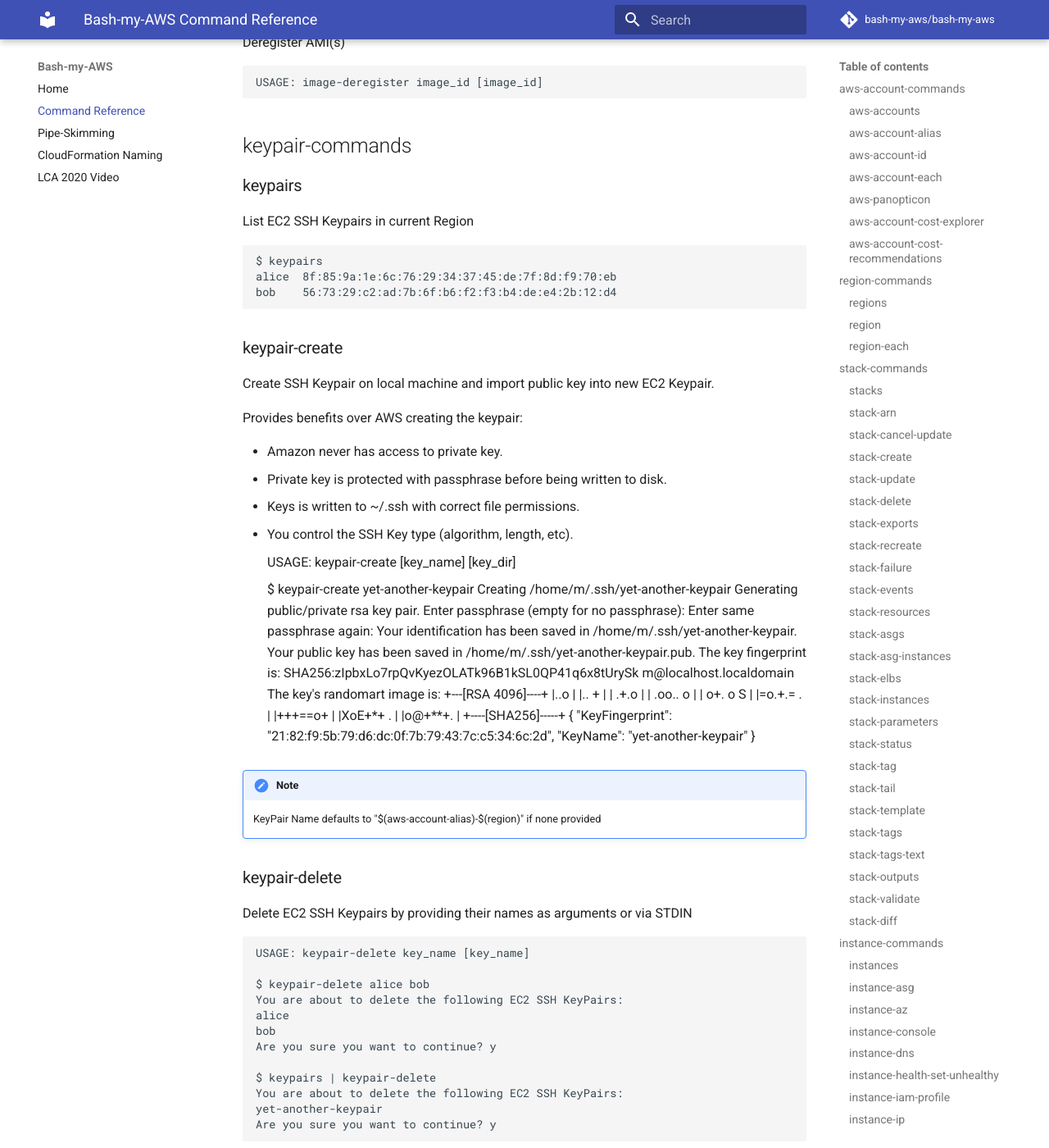
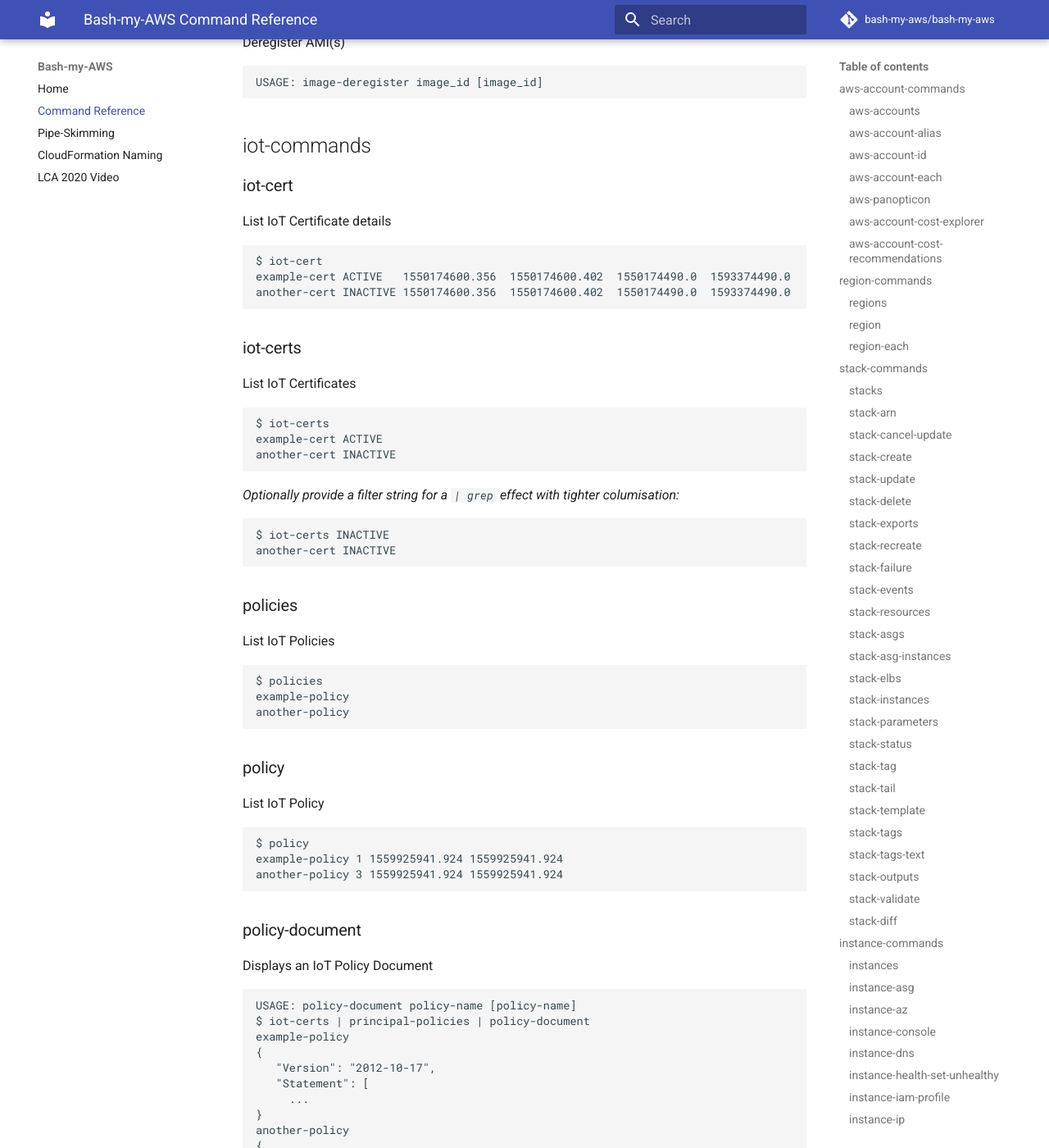
Before and after one commit to bash-my-aws/bash-my-aws, an MkDocs documentation site: the page built from docs/command-reference.md, in a window 1280 px wide and 1400 px high, scrolled down 21906 px. Shown: the whole window at 82% size. Built offline with MkDocs 1.6.1 and Material for MkDocs 9.7.7, drawn with Linux system fonts in a browser that asks for light colours; comment, search, counter and statistics services are not loaded; some of the changed text lies outside the part shown.

Commit message:
Add IoT functions

```diff
--- a/docs/command-reference.md
+++ b/docs/command-reference.md
@@ -1041,6 +1041,92 @@
     USAGE: image-deregister image_id [image_id]
 
 
+## iot-commands
+
+### iot-cert
+
+List IoT Certificate details
+
+    $ iot-cert
+    example-cert ACTIVE   1550174600.356  1550174600.402  1550174490.0  1593374490.0
+    another-cert INACTIVE 1550174600.356  1550174600.402  1550174490.0  1593374490.0
+
+### iot-certs
+
+List IoT Certificates
+
+    $ iot-certs
+    example-cert ACTIVE
+    another-cert INACTIVE
+
+*Optionally provide a filter string for a `| grep` effect with tighter columisation:*
+
+    $ iot-certs INACTIVE
+    another-cert INACTIVE
+
+### policies
+
+List IoT Policies
+
+    $ policies
+    example-policy
+    another-policy
+
+### policy
+
+List IoT Policy
+
+    $ policy
+    example-policy 1 1559925941.924 1559925941.924
+    another-policy 3 1559925941.924 1559925941.924
+
+### policy-document
+
+Displays an IoT Policy Document
+
+    USAGE: policy-document policy-name [policy-name]
+    $ iot-certs | principal-policies | policy-document
+    example-policy
+    {
+       "Version": "2012-10-17",
+       "Statement": [
+         ...
+    }
+    another-policy
+    {
+       "Version": "2012-10-17",
+       "Statement": [
+         ...
+    }
+
+### principal-policies
+
+List IoT policies attached to principal
+
+    USAGE: principal-policies target [target-arn]
+
+    $ things | thing-principals | principal-policies
+    example-policy
+    another-policy
+
+*Note that the target may refer to an IoT Thing Group or certficate.*
+
+
+### thing-principals
+
+List cetrificates for IoT Thing
+
+    $ thing-principals
+    arn:aws:iot:::cert/certificateId
+
+### things
+
+List IoT Things
+
+    $ things
+    example-thing type
+    another-thing type
+
 ## keypair-commands
 
 
```
Also changed, not shown: 4 other files.
